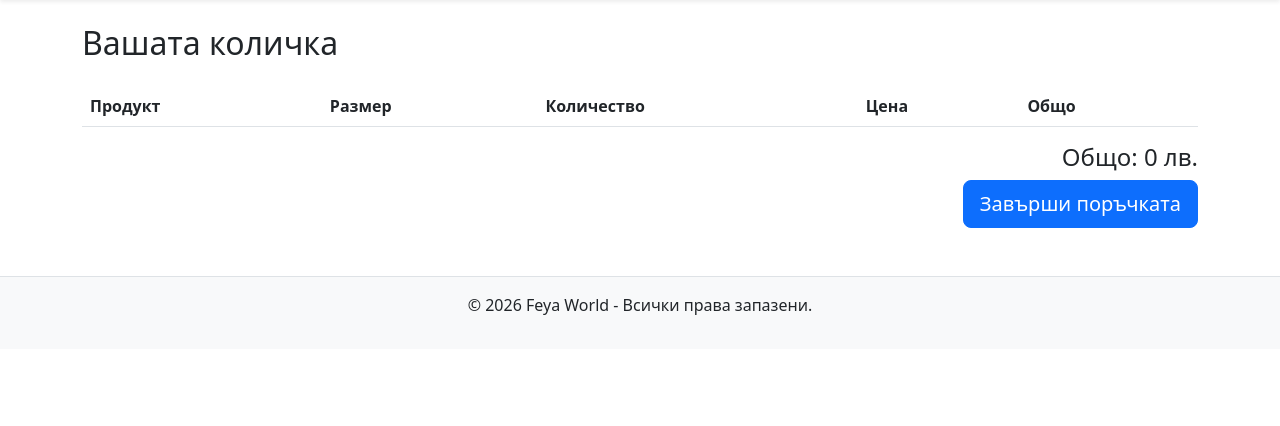
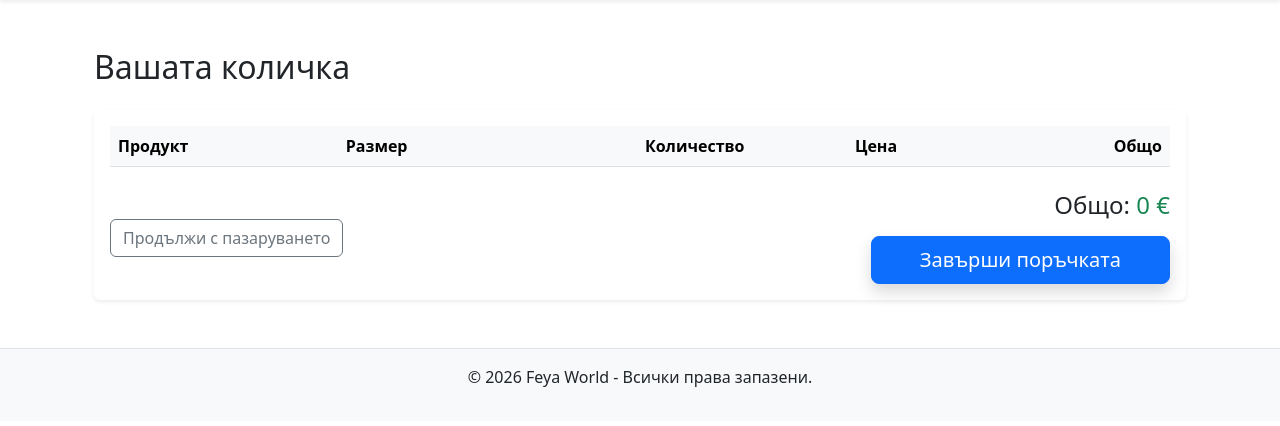
Before and after one commit to ferdi7o/Feya_world, a Django app: page /cart/ in a window 1280 px wide. Shown: the part 56-482 px from the top of the page. Run offline with Django 5.2, Linux system fonts and the light colour scheme; lists and menus that the app fills with data are empty.

Commit message:
chore/add to cart, order_list and order_create pages

```diff
--- a/cart/cart.py
+++ b/cart/cart.py
@@ -1,4 +1,7 @@
 from decimal import Decimal
+
+from django.utils.timezone import override
+
 from products.models import Product
 
 
@@ -10,19 +13,24 @@ class Cart:
             cart = self.session['cart'] = {}
         self.cart = cart
 
-    def add(self, product, quantity=1, size=None):
+    def add(self, product, quantity=1, variant=None, override_quantity=False):
         product_id = str(product.id)
-        # Beden seçimi varsa anahtara ekleyelim (Örn: "5-XL")
-        item_key = f"{product_id}-{size}" if size else product_id
+
+        item_key = f"{product_id}-{variant.id}" if variant else product_id
 
         if item_key not in self.cart:
             self.cart[item_key] = {
                 'quantity': 0,
                 'price': str(product.price),
-                'size': size,
+                'variant_id': variant.id if variant else None,
                 'product_id': product_id
             }
-        self.cart[item_key]['quantity'] += quantity
+
+        if override_quantity:
+            self.cart[item_key]['quantity'] = quantity
+        else:
+            self.cart[item_key]['quantity'] += quantity
+
         self.save()
 
     def save(self):
--- a/cart/views.py
+++ b/cart/views.py
@@ -1,5 +1,5 @@
 from django.shortcuts import render, redirect, get_object_or_404
-from products.models import Product
+from products.models import Product, ProductVariant
 from .cart import Cart
 
 
@@ -12,9 +12,15 @@ def cart_add(request, product_id):
     cart = Cart(request)
     product = get_object_or_404(Product, id=product_id)
 
-    size = request.POST.get('size')
+    quantity = int(request.POST.get('quantity', 1))
 
-    cart.add(product=product, size=size)
+    variant_id = request.POST.get('variant_id')
+    variant = None
+    if variant_id:
+        variant = get_object_or_404(ProductVariant, id=variant_id)
+
+    cart.add(product=product, quantity=quantity, variant=variant)
+
     return redirect('cart_detail')
 
 
--- a/orders/forms.py
+++ b/orders/forms.py
@@ -4,10 +4,11 @@ from .models import Order
 class OrderCreateForm(forms.ModelForm):
     class Meta:
         model = Order
-        fields = ['first_name', 'last_name', 'address', 'city']
+        fields = ['first_name', 'last_name', 'address', 'city', 'phone']
         labels = {
             'first_name': 'Име',
             'last_name': 'Фамилия',
+            'phone': "Телефонен номер",
             'address': 'Адрес за доставка',
             'city': 'Град',
         }
--- a/orders/models.py
+++ b/orders/models.py
@@ -14,6 +14,7 @@ class Order(models.Model):
     user = models.ForeignKey(settings.AUTH_USER_MODEL, on_delete=models.CASCADE, related_name='orders')
     first_name = models.CharField(max_length=50)
     last_name = models.CharField(max_length=50)
+    phone = models.CharField(max_length=15)
     address = models.TextField()
     city = models.CharField(max_length=100)
     created = models.DateTimeField(auto_now_add=True)
@@ -22,7 +23,7 @@ class Order(models.Model):
     shipping_cost = models.DecimalField(max_digits=10, decimal_places=2, default=0.00)
     total_paid = models.DecimalField(max_digits=10, decimal_places=2)
 
-    payment_method = models.CharField(max_length=50, default="Наложен платеж (Kapıda Ödeme)")
+    payment_method = models.CharField(max_length=50, default="Наложен платеж")
 
     def __str__(self):
         return f"Поръчка #{self.id} - {self.user.username}"
--- a/templates/cart/cart_detail.html
+++ b/templates/cart/cart_detail.html
@@ -3,31 +3,55 @@
 {% block title %}Вашата количка{% endblock %}
 
 {% block content %}
-<h2>Вашата количка</h2>
-<table class="table mt-4">
-    <thead>
+<div class="container mt-5">
+    <h2 class="mb-4">Вашата количка <i class="bi bi-cart3"></i></h2>
+    <div class="card shadow-sm border-0">
+        <div class="card-body">
+            <table class="table align-middle">
+                <thead class="table-light">
                     <tr>
                         <th>Продукт</th>
                         <th>Размер</th>
-            <th>Количество</th>
+                        <th class="text-center">Количество</th>
                         <th>Цена</th>
-            <th>Общо</th>
+                        <th class="text-end">Общо</th>
                     </tr>
                 </thead>
                 <tbody>
                     {% for item in cart %}
                     <tr>
-            <td>{{ item.product.title }}</td>
-            <td>{{ item.size|default:"-" }}</td>
-            <td>{{ item.quantity }}</td>
-            <td>{{ item.price }} лв.</td>
-            <td>{{ item.total_price }} лв.</td>
+                        <td>
+                            <span class="fw-bold text-dark">{{ item.product.title }}</span>
+                        </td>
+                        <td>
+                            <span class="badge bg-secondary">
+                                {% if item.variant %}{{ item.variant.size }}{% else %}-{% endif %}
+                            </span>
+                        </td>
+                        <td class="text-center">
+                            {{ item.quantity }}
+                        </td>
+                        <td>{{ item.price }} €</td>
+                        <td class="text-end fw-bold">{{ item.total_price }} €</td>
                     </tr>
                     {% endfor %}
                 </tbody>
             </table>
-<div class="text-end">
-    <h4>Общо: {{ cart.get_total_price }} лв.</h4>
-    <a href="{% url 'order_create' %}" class="btn btn-primary btn-lg">Завърши поръчката</a>
+
+            <div class="row mt-4 align-items-center">
+                <div class="col-md-6">
+                    <a href="{% url 'product_list' %}" class="btn btn-outline-secondary">
+                        <i class="bi bi-arrow-left"></i> Продължи с пазаруването
+                    </a>
+                </div>
+                <div class="col-md-6 text-end">
+                    <h4 class="mb-3">Общо: <span class="text-success">{{ cart.get_total_price }} €</span></h4>
+                    <a href="{% url 'order_create' %}" class="btn btn-primary btn-lg px-5 shadow">
+                        Завърши поръчката <i class="bi bi-check2-circle"></i>
+                    </a>
+                </div>
+            </div>
+        </div>
+    </div>
 </div>
 {% endblock %}
```
Also changed, not shown: templates/orders/order_create.html (added, +85 -0 lines), templates/products/product_detail.html (+23 -6 lines). Lines whose indentation alone changed are shown as unchanged.
